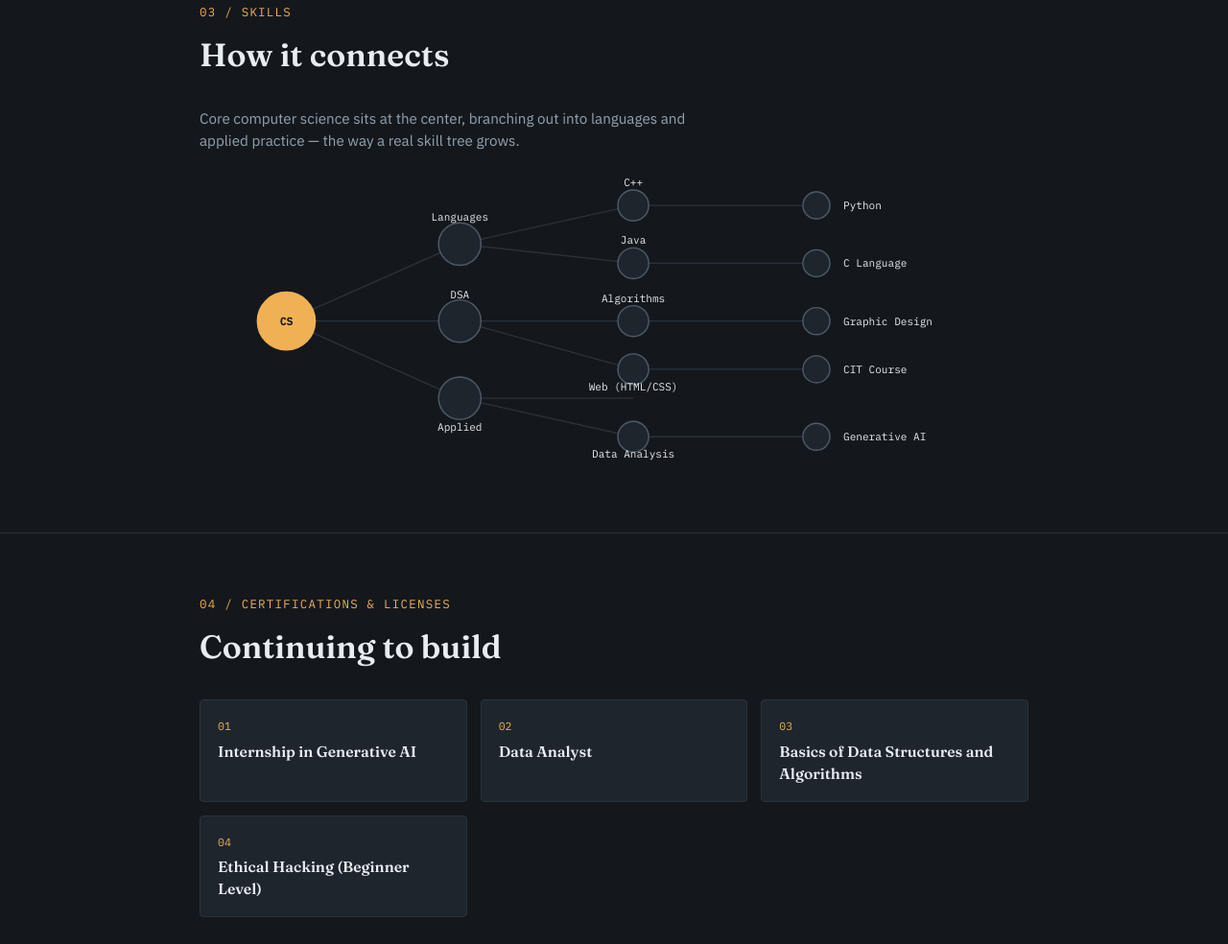
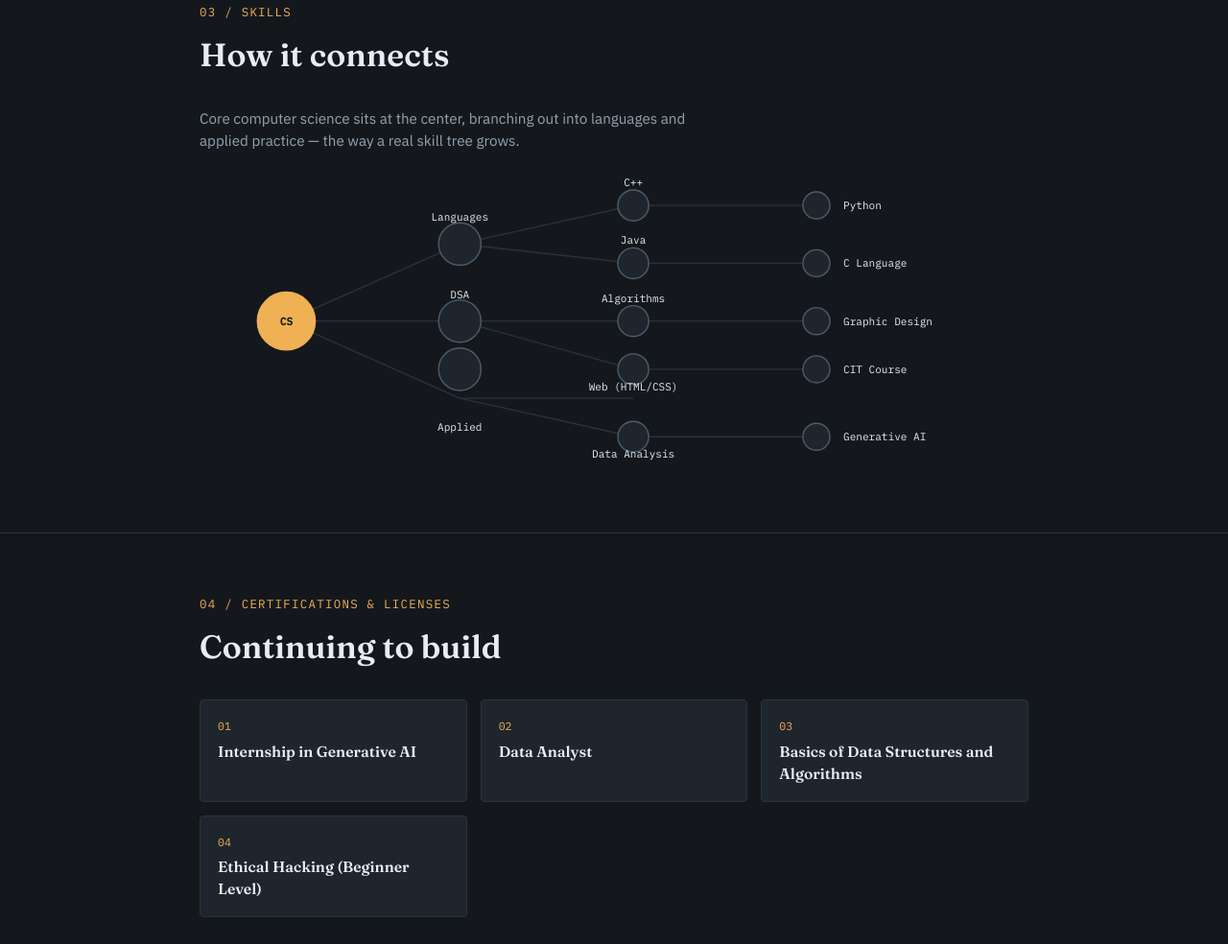
Before and after one commit to Mehaklohana/portfolio, a plain HTML site: page index.html in a window 1280 px wide. Shown: the part 1656-2640 px from the top of the page at 96% size. Drawn offline with Linux system fonts and the light colour scheme.

Commit message:
Update index.html

```diff
--- a/index.html
+++ b/index.html
@@ -283,7 +283,7 @@
           <text class="node-label" x="270" y="126" text-anchor="middle">DSA</text>
         </g>
         <g class="node-group">
-          <circle class="node-circle" cx="270" cy="230" r="22"/>
+          <circle class="node-circle" cx="270" cy="200" r="22"/>
           <text class="node-label" x="270" y="264" text-anchor="middle">Applied</text>
         </g>
 
```
